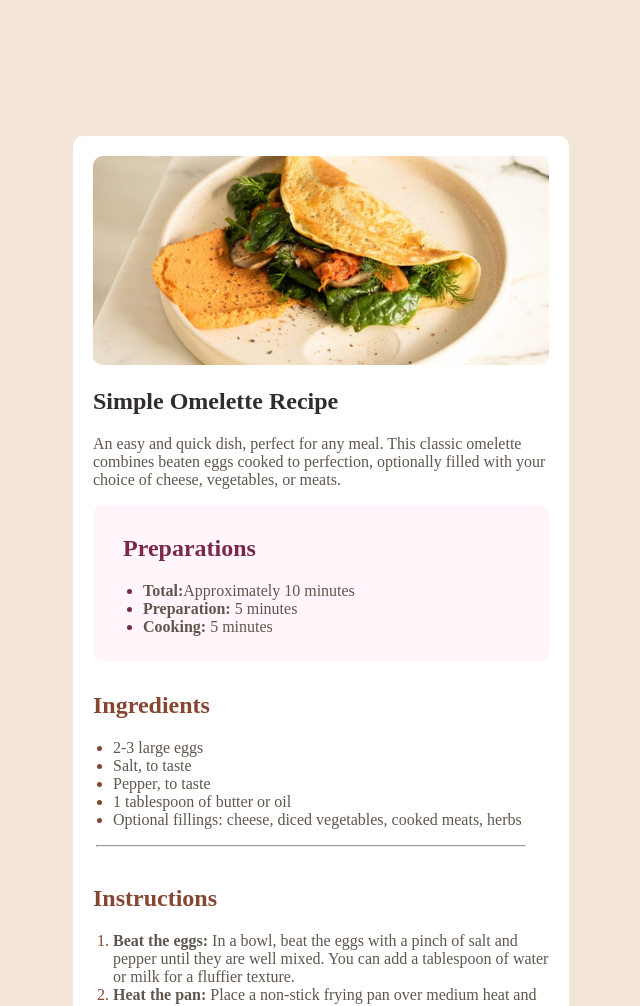
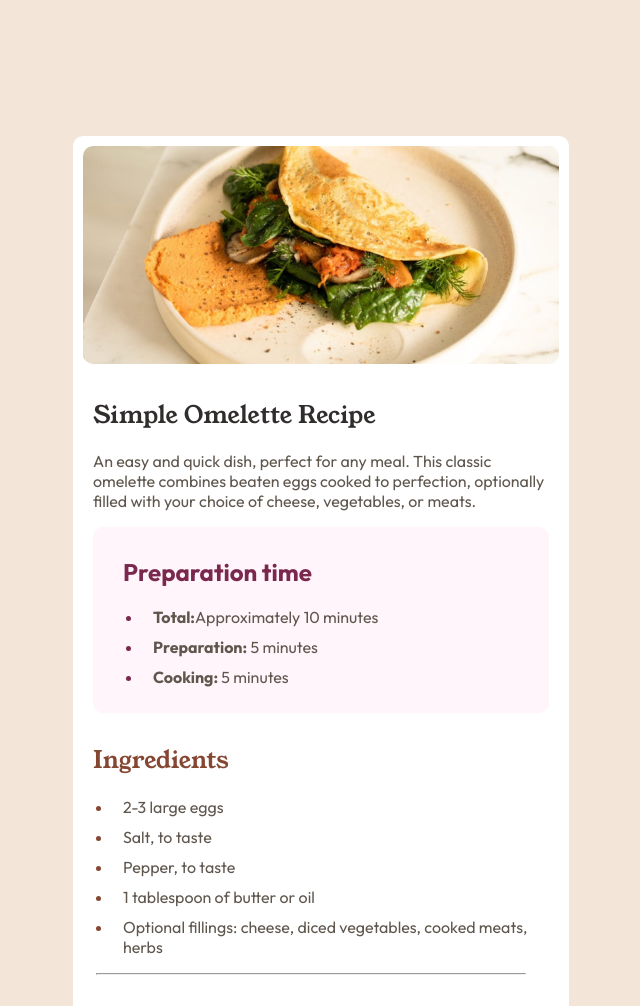
Before and after one commit to pikachuvaishnavi/Recipe-page, a plain HTML site: page index.html in a window 1280 px wide. Shown: the top 1006 px of the page, without its empty margins (319-959 px from the left). Drawn offline with Linux system fonts and the light colour scheme; a web font is replaced by a local one.

Commit message:
add text styling and additional passind for content and new section to image

```diff
--- a/index.css
+++ b/index.css
@@ -1,24 +1,29 @@
-
+@import url('https://fonts.googleapis.com/css2?family=Outfit:wght@400;600;700&family=Young+Serif&display=swap');
 body{
     background-color:hsl(30, 54%, 90%);
     padding: 10% 30%;
+    font-family: 'Outfit', sans-serif;
 
 }
 .container{
  background-color: hsl(0, 0%, 100%);
  border-radius: 10px;
 }
-
+.image-sec{
+    padding: 10px;
+}
 .omlette{
     width: 100%;
     border-radius: 10px;
 }
 .header{
-    padding: 20px 20px 10px 20px;
+    padding: 0px 20px 10px 20px;
 
 }
 .header h1{
     color:hsl(24, 5%, 18%);
+    font-family: 'Young Serif', serif;
+    font-weight: 400;
 
 }
 .prep{
@@ -34,12 +39,21 @@ body{
     color: hsl(332, 51%, 32%);
 
 }
+li{
+    margin-bottom: 10px;
+    padding-left:10px;
+}
+
 .head{
     color: hsl(30, 10%, 34%);
-    font-weight:bold;
+    font-weight:700;
 }
 .p{
-    color:hsl(30, 10%, 34%)
+    color:hsl(30, 10%, 34%);
+    font-size:16px;
+}
+ol li::marker{
+    font-weight: 600;
 }
 
 .ingredients{
@@ -49,6 +63,8 @@ body{
 .ingredients h2{
     color:hsl(14, 45%, 36%);
     margin-left:20px;
+    font-weight:400;
+    font-family: 'Young Serif', serif;
 }
 .ingredients li::marker{
     color: hsl(14, 45%, 36%);
@@ -62,6 +78,9 @@ body{
 .instructions h2{
     color:hsl(14, 45%, 36%);
     margin-left:20px;
+    font-weight:400;
+    font-family: 'Young Serif', serif;
+
 }
 .instructions li::marker{
     color: hsl(14, 45%, 36%);
@@ -78,6 +97,8 @@ hr{
 .nutri h2{
     color:hsl(14, 45%, 36%);
     margin-left:20px;
+    font-weight:400;
+    font-family: 'Young Serif', serif;
 }
 p{
     color:hsl(30, 10%, 34%);
@@ -96,7 +117,7 @@ p{
 }
 .table-list p:nth-child(2){
     color:hsl(14, 45%, 36%);
-    font-weight:bolder;
+    font-weight:700;
 }
 
 @media screen and (max-width:375px){
@@ -104,16 +125,10 @@ p{
         padding: 0px;
         margin:0px;
     }
+    .omlette{
+        border-radius: 0;
+    }
+    .image-sec{
+    padding: 0px;
 }
-
-@font-face{
-    font-family:Outfit;
-    src: url(./fonts/outfit/Outfit-VariableFont_wght.ttf);
 }
-@font-face{
-    font-family:Young-serif;
-    src: url(./fonts/young-serif/YoungSerif-VariableFont_wght.ttf);
-}
-body{
-    font-family:Young-serif;
-}
--- a/index.html
+++ b/index.html
@@ -18,14 +18,15 @@
 <body>
 
   <main class="container">
-
+    <section class="image-sec">
+    <img src="assets/images/image-omelette.jpeg" class="omlette"/>
+    </section>
     <section class="header">
-    <img src="assets/images/image-omelette.jpeg" class="omlette"/>
     <h1>Simple Omelette Recipe</h1>
     <p>An easy and quick dish, perfect for any meal. This classic omelette combines beaten eggs cooked
     to perfection, optionally filled with your choice of cheese, vegetables, or meats.</p>
     <section class="prep">
-      <h2>Preparations</h2>
+      <h2>Preparation time</h2>
       <ul>
 
         <li><span class="head">Total:</span><span class="p">Approximately 10 minutes</span></li>
```
Also changed, not shown: 1 other file.
